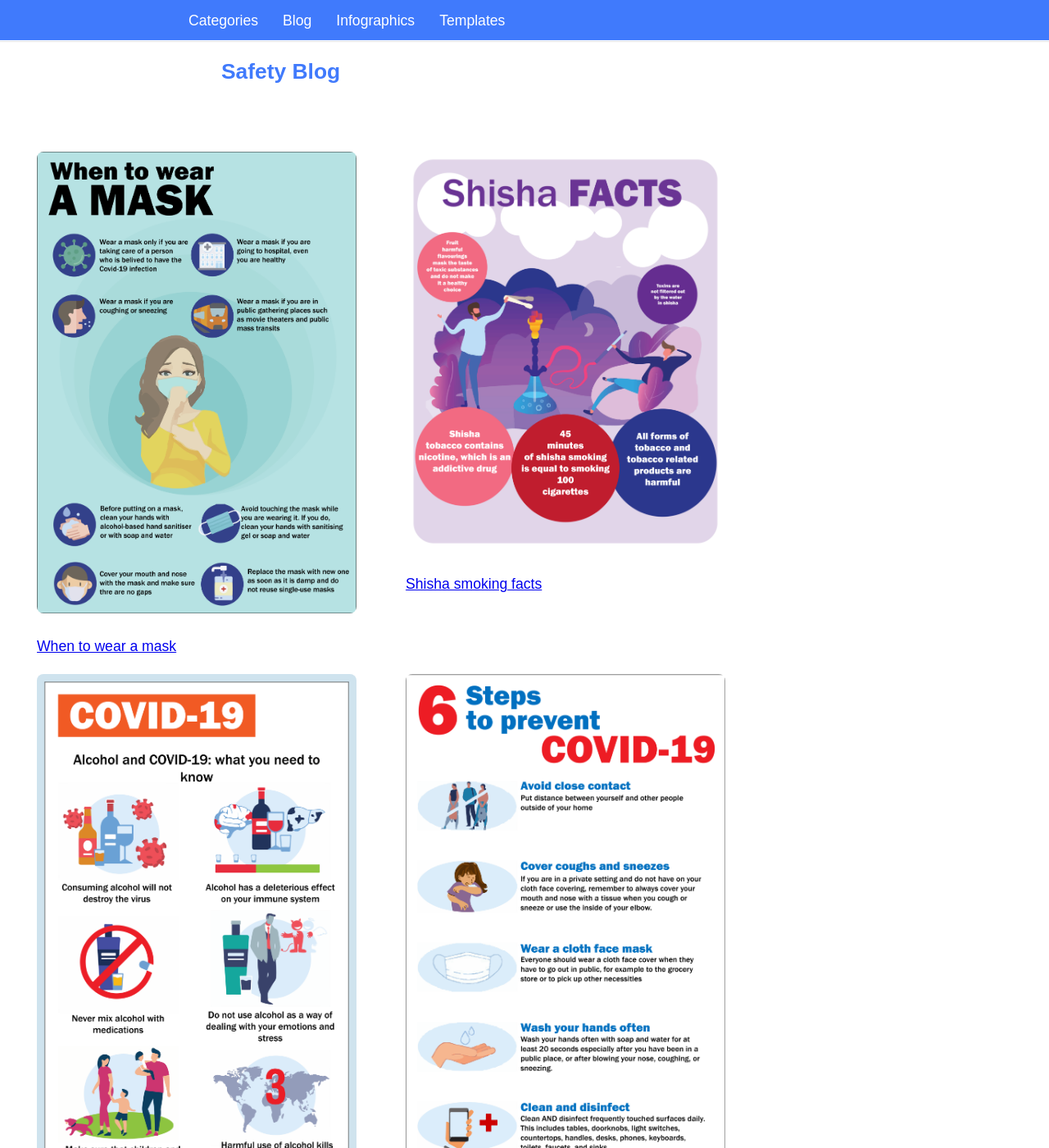
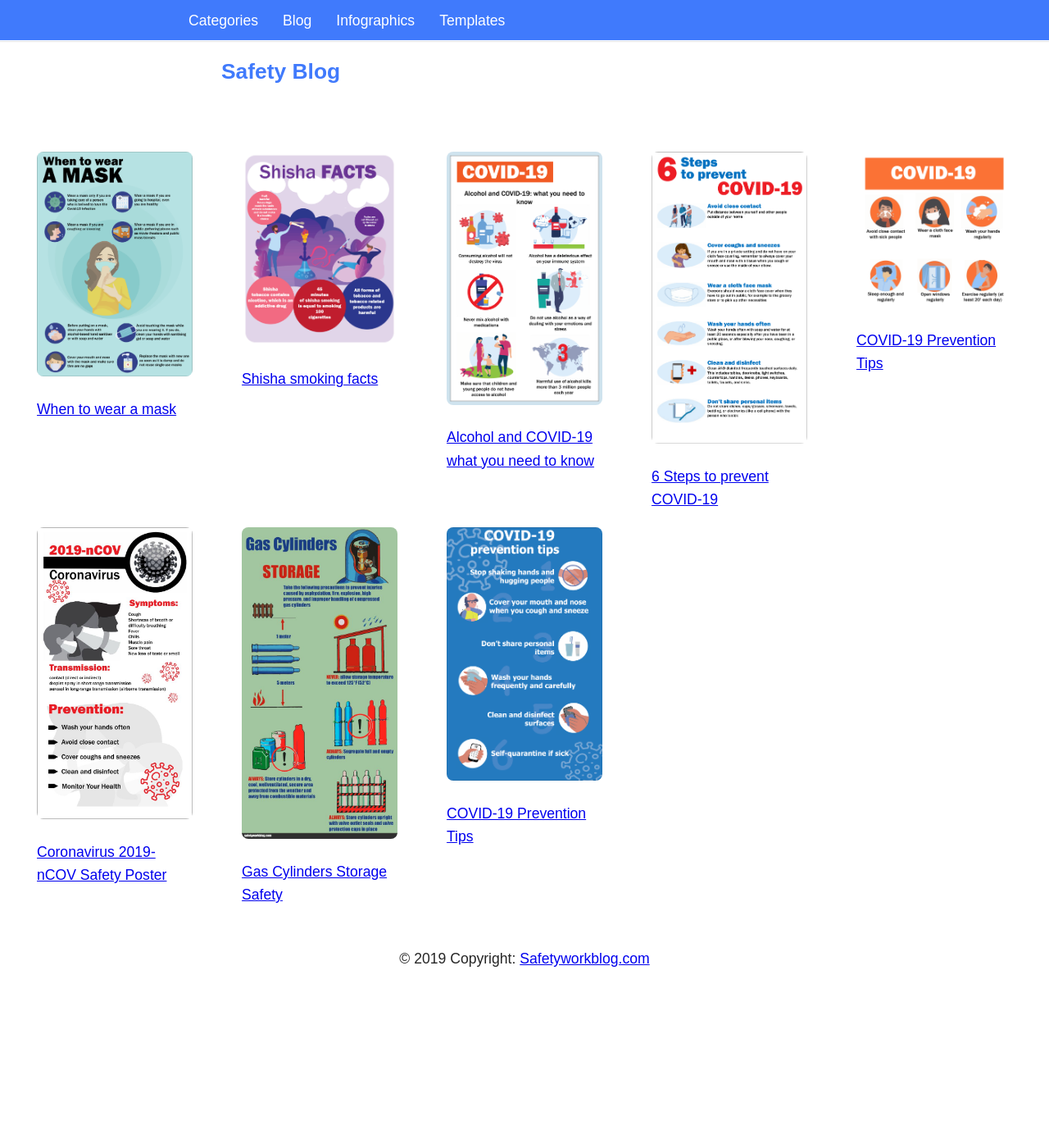
Before and after one commit to Flaaim/safe, a Jekyll site: the page built from infographics.html, in a window 1280 px wide and 1400 px high. Shown: the whole window at 82% size. Built offline with Jekyll 4.4.1, drawn with Linux system fonts in a browser that asks for light colours; some web fonts are replaced.

Commit message:
Update infographics.scss

```diff
--- a/_sass/infographics.scss
+++ b/_sass/infographics.scss
@@ -5,7 +5,7 @@
 }
 .grid-infographics {
   display: grid;
-  grid-template-columns: repeat(auto-fill, 450px);
+  grid-template-columns: repeat(auto-fill, 250px);
   padding: 0 15px;
   max-width: 1500px;
   margin: 0 auto;
```
